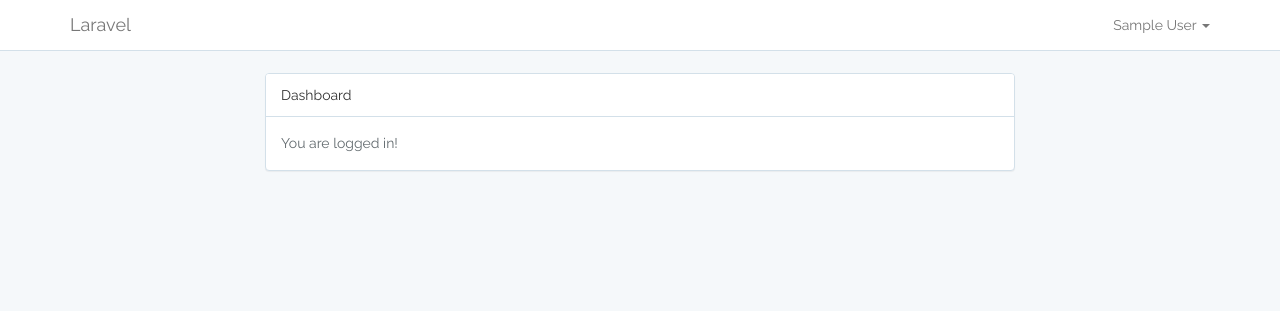
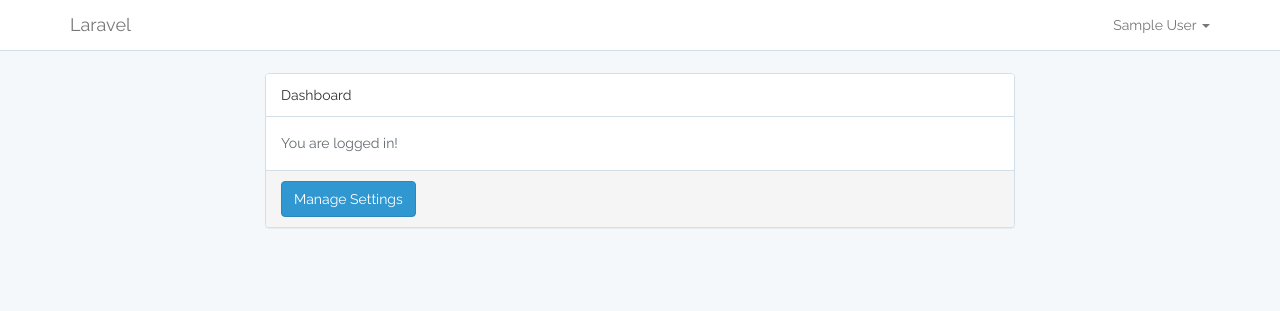
Before and after one commit to mrdhood/Laravel, a Laravel app: page /home in a window 1280 px wide. Shown: the top 311 px of the page. Run offline with Laravel 8, Linux system fonts and the light colour scheme; the visitor is signed in with stand-in values (Sample User, id 1); settings files or empty folders that the repository lacks are supplied.

Commit message:
Added an edit settings button to the home page and fixed the redirect after saving a profile.

```diff
--- a/app/Http/Controllers/UserController.php
+++ b/app/Http/Controllers/UserController.php
@@ -64,7 +64,7 @@ class UserController extends Controller
 
             $user->save();
 
-            return redirect()->route('profile', ['id' => Auth::id()]);
+            return redirect('profile/' . Auth::id());
         }
 
         return view('settings');
--- a/resources/views/home.blade.php
+++ b/resources/views/home.blade.php
@@ -16,6 +16,10 @@
 
                     You are logged in!
                 </div>
+
+                <div class="panel-footer">
+                    <a href="{{ route('settings') }}" class="btn btn-primary">Manage Settings</a>
+                </div>
             </div>
         </div>
     </div>
```
